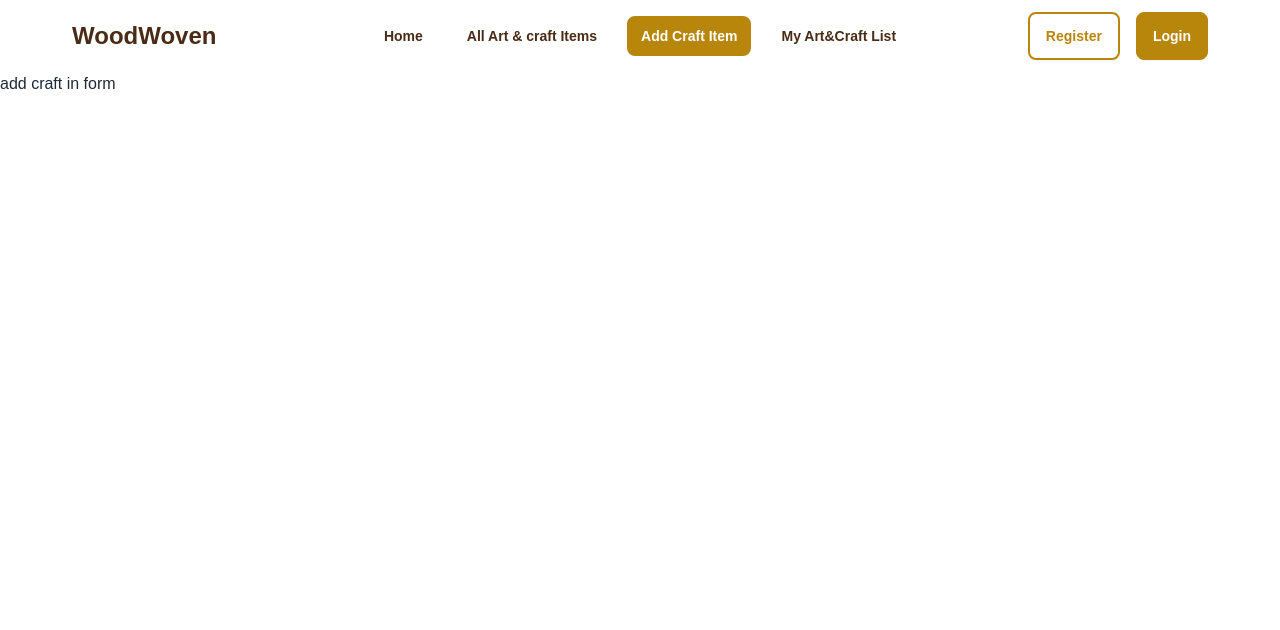
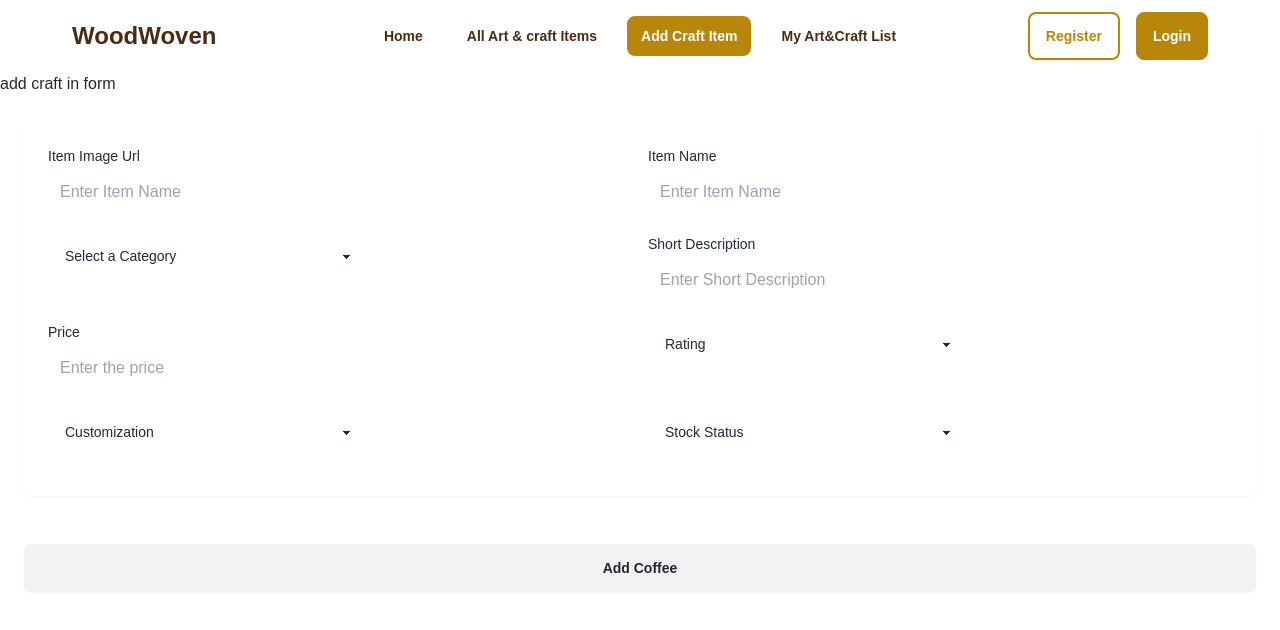
Before and after one commit to Meehnaaz-Basit/WoodWoven_Client, a React (Vite) app: page /add-cardItems in a window 1280 px wide. Shown: the top 630 px of the page. Built offline with nearby package versions, Linux system fonts and the light colour scheme; no server answers.

Commit message:
designed add craft form

```diff
--- a/src/pages/AddCraft.jsx
+++ b/src/pages/AddCraft.jsx
@@ -1,7 +1,184 @@
+import { useContext } from "react";
+import { AuthContext } from "../provider/AuthProvider";
+
 const AddCraft = () => {
+  const { user } = useContext(AuthContext);
+
+  const handleAddCraft = (e) => {
+    e.preventDefault();
+    console.log("add craft");
+
+    const item_image = e.target.item_image.value;
+    const item_name = e.target.item_name.value;
+    const category = e.target.category.value;
+    const short_description = e.target.short_description.value;
+    const price = e.target.price.value;
+    const rating = e.target.rating.value;
+    const customization = e.target.customization.value;
+    const stock_status = e.target.stock_status.value;
+    const user_email = e.target.user_email.value;
+    const user_name = e.target.user_name.value;
+
+    const addedCraft = {
+      item_image,
+      item_name,
+      category,
+      short_description,
+      price,
+      rating,
+      customization,
+      stock_status,
+      user_email,
+      user_name,
+    };
+    console.log(addedCraft);
+  };
+
   return (
     <div>
       <h2>add craft in form</h2>
+      <div>
+        <section className="p-6">
+          <form
+            onSubmit={handleAddCraft}
+            className="container flex flex-col mx-auto space-y-12"
+          >
+            <fieldset className="grid grid-cols-4 gap-6 p-6 rounded-md shadow-sm">
+              <div className="grid grid-cols-6 gap-4 col-span-full lg:col-span-4">
+                <div className="col-span-full sm:col-span-3">
+                  <label htmlFor="item_image" className="text-sm">
+                    Item Image Url
+                  </label>
+                  <input
+                    id="item_image"
+                    type="text"
+                    placeholder="Enter Item Name"
+                    name="item_image"
+                    className="w-full p-3 rounded-md"
+                    required
+                  />
+                </div>
+                <div className="col-span-full sm:col-span-3">
+                  <label htmlFor="item_name" className="text-sm">
+                    Item Name
+                  </label>
+                  <input
+                    id="item_name"
+                    type="text"
+                    placeholder="Enter Item Name"
+                    name="item_name"
+                    className="w-full p-3 rounded-md"
+                    required
+                  />
+                </div>
+                <div className="col-span-full sm:col-span-3">
+                  <select
+                    className="select w-full max-w-xs"
+                    name="category"
+                    required
+                  >
+                    <option disabled selected>
+                      Select a Category
+                    </option>
+                    <option>Wooden Furniture & Sculptures</option>
+                    <option>Wooden Home Decor</option>
+                    <option>Wooden Utensils and Kitchenware</option>
+                    <option>Jute Home Decor</option>
+                    <option>Jute Kitchenware & utensils</option>
+                    <option>Jute and wooden jewellery</option>
+                  </select>
+                </div>
+                <div className="col-span-full sm:col-span-3">
+                  <label htmlFor="short_description" className="text-sm">
+                    Short Description
+                  </label>
+                  <input
+                    id="short_description"
+                    type="text"
+                    placeholder="Enter Short Description"
+                    name="short_description"
+                    className="w-full p-3 rounded-md "
+                    required
+                  />
+                </div>
+                <div className="col-span-full sm:col-span-3">
+                  <label htmlFor="price" className="text-sm">
+                    Price
+                  </label>
+                  <input
+                    id="price"
+                    type="number"
+                    placeholder="Enter the price"
+                    name="price"
+                    className="w-full p-3 rounded-md "
+                    required
+                  />
+                </div>
+                <div className="col-span-full sm:col-span-3">
+                  <select
+                    className="select w-full max-w-xs"
+                    name="rating"
+                    required
+                  >
+                    <option disabled selected>
+                      Rating
+                    </option>
+                    <option>1</option>
+                    <option>2</option>
+                    <option>3</option>
+                    <option>4</option>
+                    <option>5</option>
+                  </select>
+                </div>
+                <div className="col-span-full sm:col-span-3">
+                  <select
+                    className="select w-full max-w-xs"
+                    name="customization"
+                    required
+                  >
+                    <option disabled selected>
+                      Customization
+                    </option>
+                    <option>Yes</option>
+                    <option>No</option>
+                  </select>
+                </div>
+                <div className="col-span-full sm:col-span-3">
+                  <select
+                    className="select w-full max-w-xs"
+                    name="stock_status"
+                    required
+                  >
+                    <option disabled selected>
+                      Stock Status
+                    </option>
+                    <option>In stock</option>
+                    <option>Made to Order</option>
+                  </select>
+                </div>
+
+                <div className="col-span-full sm:col-span-3">
+                  <input
+                    id="user_email"
+                    type="hidden"
+                    name="user_email"
+                    defaultValue={user?.email}
+                  />
+                </div>
+                <div className="col-span-full sm:col-span-3">
+                  <input
+                    id="user_name"
+                    type="hidden"
+                    name="user_name"
+                    defaultValue={user?.displayName}
+                  />
+                </div>
+              </div>
+            </fieldset>
+            <input type="submit" className="btn w-full" value="Add Coffee" />
+          </form>
+        </section>
+      </div>
     </div>
   );
 };
```
